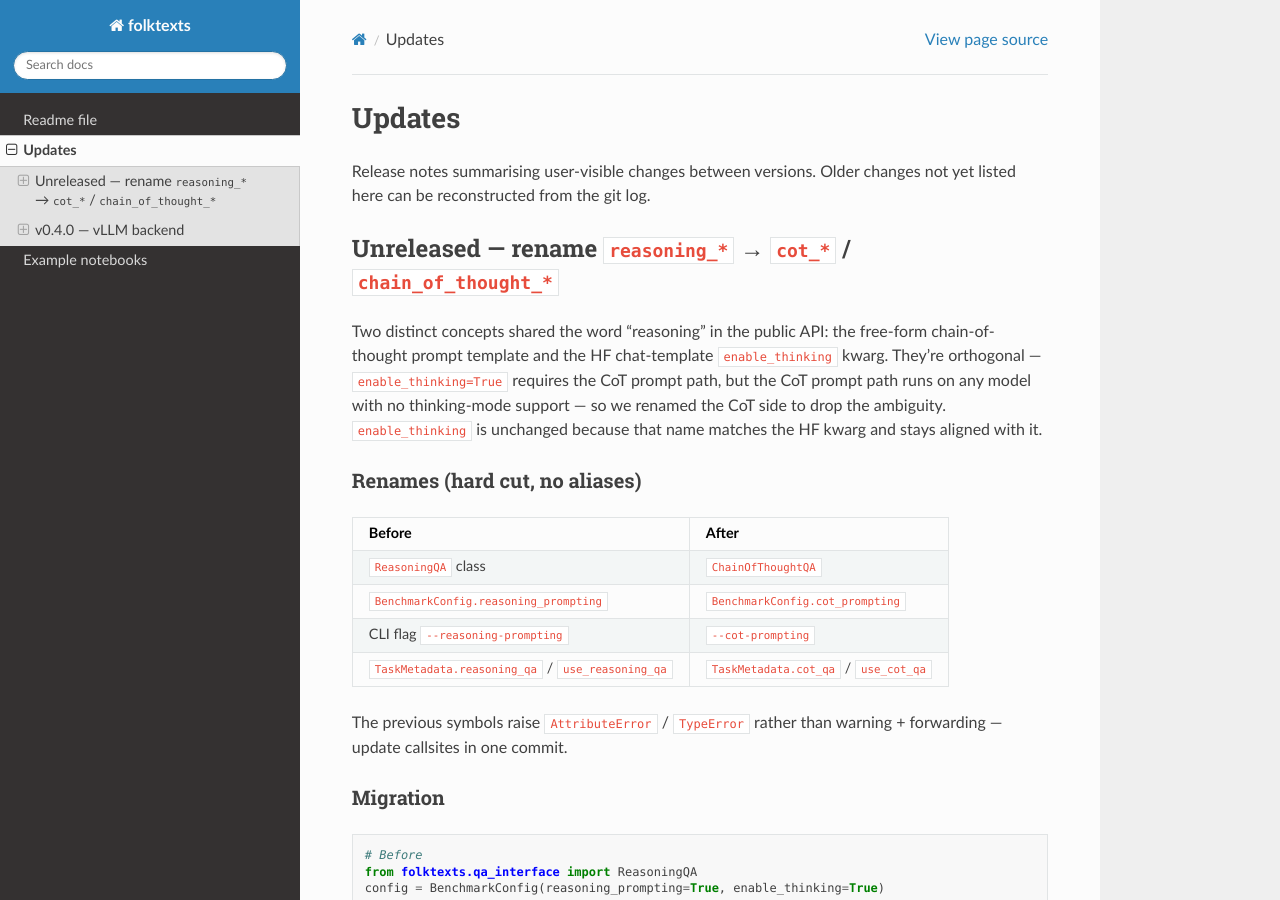
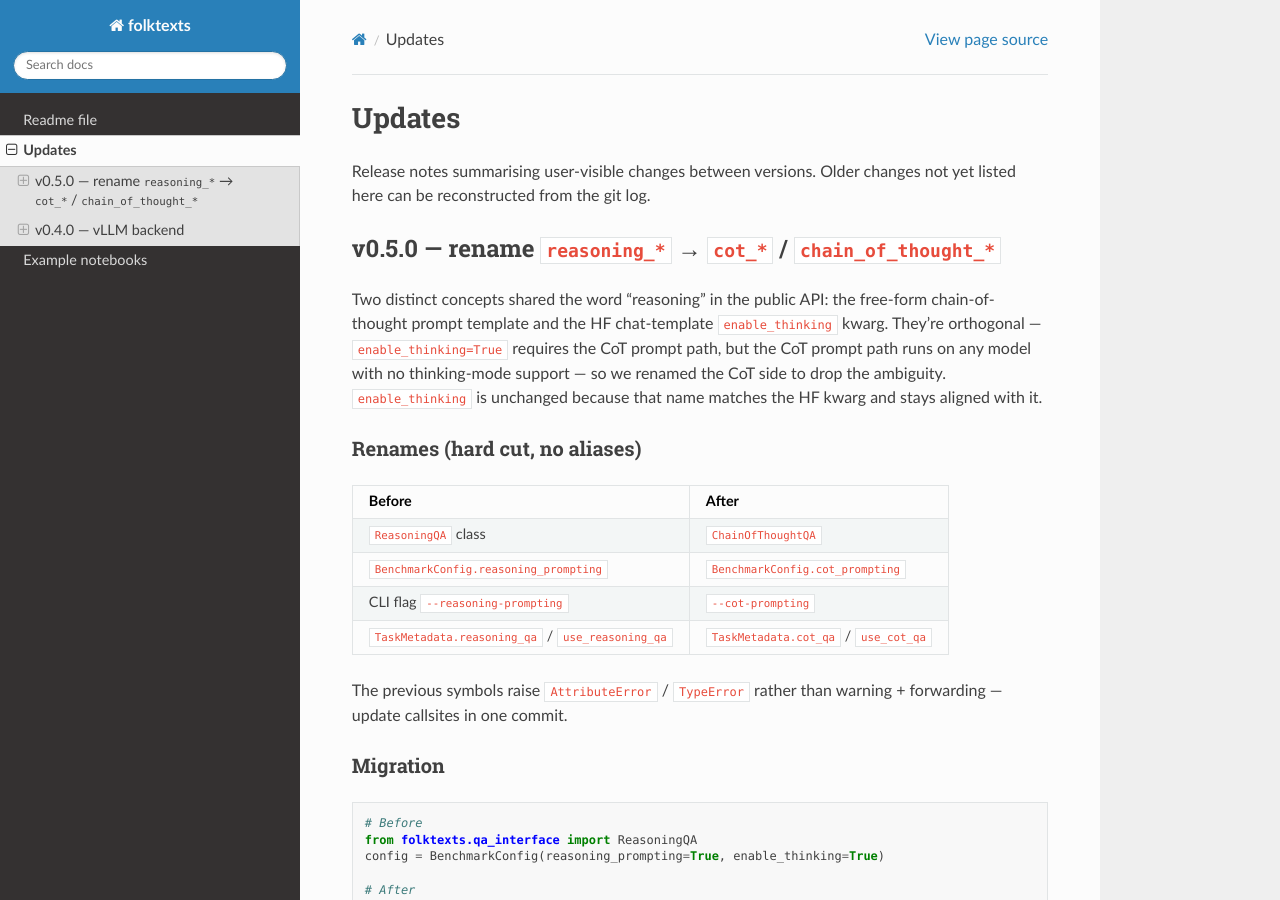
Before and after one commit to socialfoundations/folktexts, a Sphinx documentation site: the page built from docs/updates.md, in a window 1280 px wide and 900 px high. Built offline with Sphinx 7.4.7 and the Read the Docs theme 3.1.0, drawn with Linux system fonts in a browser that asks for light colours; pages that are not in the unit, such as notebooks, are missing from menus.

Commit message:
Release v0.5.0: bump version + tag updates section
Bump pyproject.toml 0.4.0 → 0.5.0 and replace the Unreleased heading in
docs/updates.md with v0.5.0. Minor bump (rather than patch) signals the
breaking rename — `ReasoningQA`, `BenchmarkConfig.reasoning_prompting`,
and `--reasoning-prompting` are gone and raise on use rather than
forwarding to the new names.

Co-Authored-By: Claude Opus 4.7 (1M context) <noreply@anthropic.com>

```diff
--- a/docs/updates.md
+++ b/docs/updates.md
@@ -3,7 +3,7 @@
 Release notes summarising user-visible changes between versions. Older changes
 not yet listed here can be reconstructed from the git log.
 
-## Unreleased — rename `reasoning_*` → `cot_*` / `chain_of_thought_*`
+## v0.5.0 — rename `reasoning_*` → `cot_*` / `chain_of_thought_*`
 
 Two distinct concepts shared the word "reasoning" in the public API: the
 free-form chain-of-thought prompt template and the HF chat-template
--- a/pyproject.toml
+++ b/pyproject.toml
@@ -32,7 +32,7 @@ classifiers = [
     "Programming Language :: Python :: 3.12",
 ]
 
-version = "0.4.0"
+version = "0.5.0"
 requires-python = ">=3.8"
 dynamic = [
     "readme",
```
